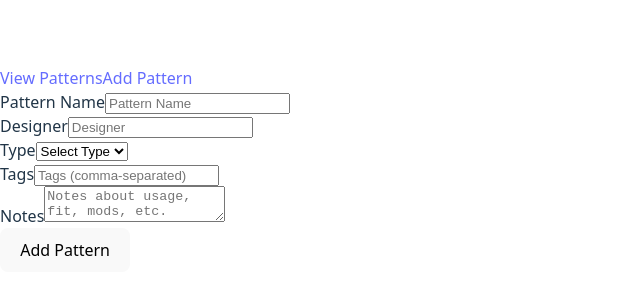
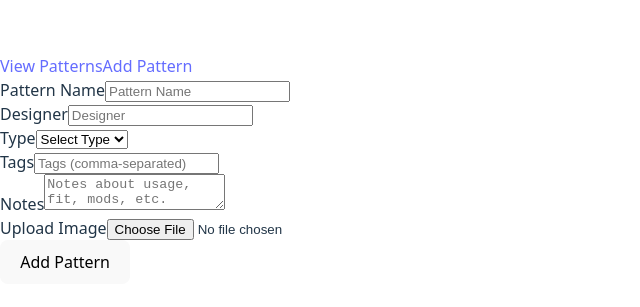
Before and after one commit to MaggieLiz/sewing-pattern-manager, a React (Vite) app: page /add in a window 1280 px wide. Shown: the part 231-538 px from the top of the page, without its empty margins (0-640 px from the left). Built offline with nearby package versions, Linux system fonts and the light colour scheme.

Commit message:
Can include images with pattern add/update. Connected to supabase storage bucket.

```diff
--- a/pages/AddPattern.jsx
+++ b/pages/AddPattern.jsx
@@ -5,17 +5,40 @@ const PATTERN_TYPES = ['Dress', 'Top', 'Bottom', 'Skirt', 'Outerwear', 'Accessor
 
 export default function AddPattern() {
   const [form, setForm] = useState({ name: '', designer: '', type: '', tags: '', notes: '' })
+  const [imageFile, setImageFile] = useState(null)
 
   const handleChange = (e) => {
     setForm({ ...form, [e.target.name]: e.target.value })
   }
 
+  const handleImageChange = (e) => {
+    setImageFile(e.target.files[0])
+  }
+
   const handleAdd = async () => {
     if (!form.name || !form.designer) return
-    const { error } = await supabase.from('patterns').insert([form])
+
+    let imageUrl = ''
+    if (imageFile) {
+      const fileExt = imageFile.name.split('.').pop()
+      const filePath = `patterns/${Date.now()}.${fileExt}`
+
+      const { error: uploadError } = await supabase
+        .storage
+        .from('pattern-images') // make sure this matches your bucket name in Supabase
+        .upload(filePath, imageFile)
+
+      if (uploadError) return console.error('Image upload failed:', uploadError.message)
+
+      const { data: urlData } = supabase.storage.from('pattern-images').getPublicUrl(filePath)
+      imageUrl = urlData.publicUrl
+    }
+
+    const { error } = await supabase.from('patterns').insert([{ ...form, image_url: imageUrl }])
     if (error) return console.error('Supabase insert error:', error.message)
     alert('Pattern added!')
     setForm({ name: '', designer: '', type: '', tags: '', notes: '' })
+    setImageFile(null)
   }
 
   return (
@@ -74,6 +97,15 @@ export default function AddPattern() {
           className="border p-2 rounded w-full"
         />
       </div>
+      <div>
+        <label className="block font-semibold">Upload Image</label>
+        <input
+          type="file"
+          accept="image/*"
+          onChange={handleImageChange}
+          className="border p-2 rounded w-full"
+        />
+      </div>
       <button
         onClick={handleAdd}
         className="px-4 py-2 bg-blue-600 text-white rounded hover:bg-blue-700"
```
